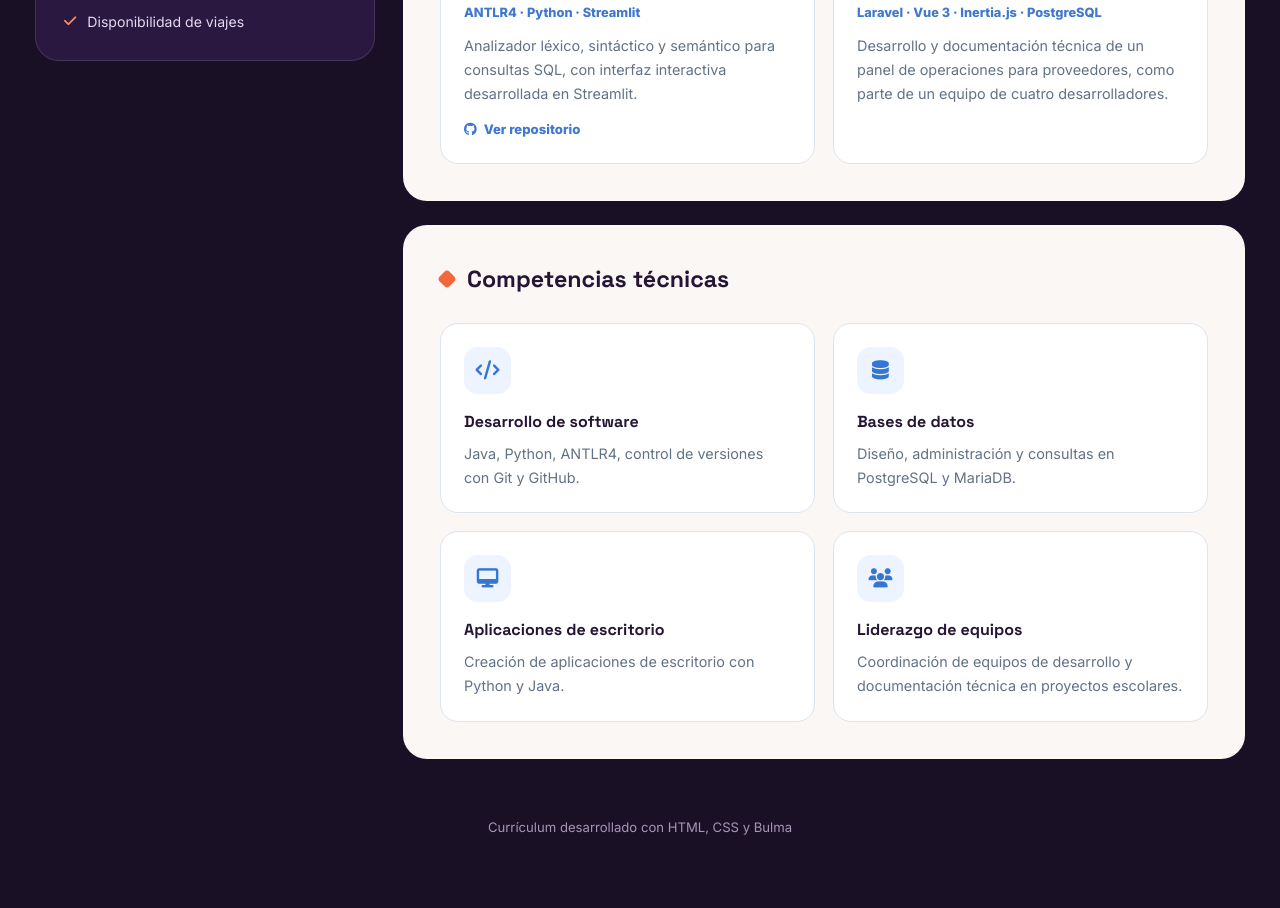
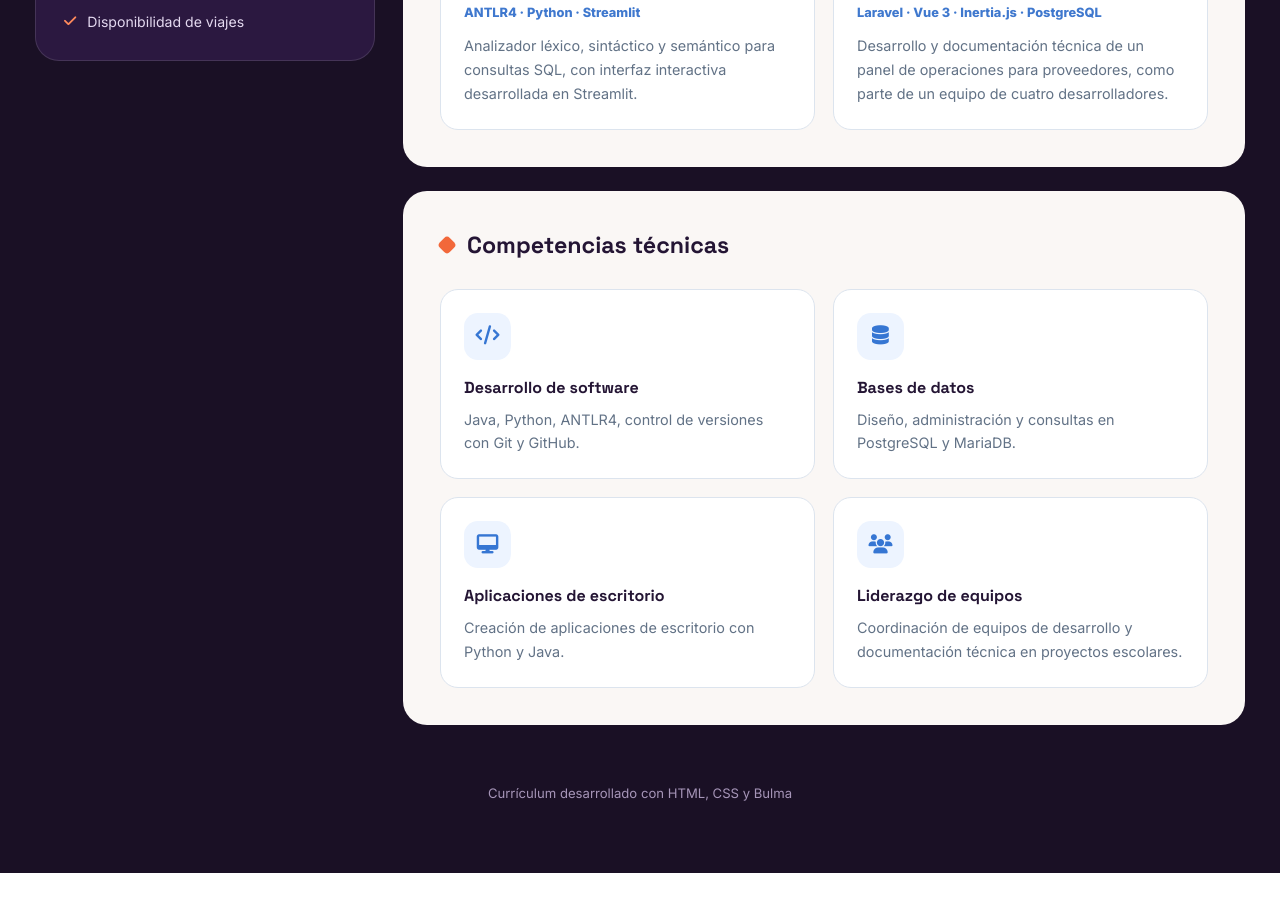
Before and after one commit to AlanVD6/AlanVD6.github.io, a plain HTML site: page index.html in a window 1280 px wide. Shown: the part 1991-2899 px from the top of the page. After the commit the page ends 2864 px from the top, so only its background shows below. Drawn offline with nearby package versions, Linux system fonts and the light colour scheme.

Commit message:
CV final_2

```diff
--- a/index.html
+++ b/index.html
@@ -1397,16 +1397,6 @@
                                 desarrollada en Streamlit.
                             </p>
 
-                            <a
-                                class="project-link"
-                                href="https://github.com/AlanVD6/proyectopersonal"
-                                target="_blank"
-                                rel="noopener noreferrer"
-                            >
-                                <i class="fa-brands fa-github"></i>
-                                Ver repositorio
-                            </a>
-
                         </article>
 
                         <article class="project-card">
```
